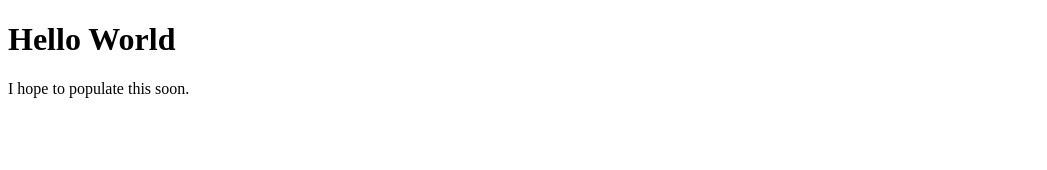
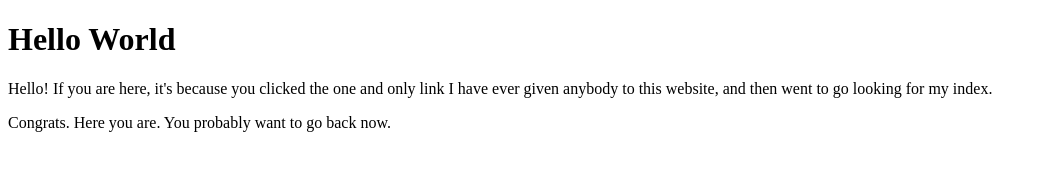
Before and after one commit to Ecruvian/Ecruvian.github.io, a plain HTML site: page index.html in a window 1280 px wide. Shown: the whole page, without its empty margins (0-1047 px from the left). Drawn offline with Linux system fonts and the light colour scheme.

Commit message:
Update index.html

```diff
--- a/index.html
+++ b/index.html
@@ -3,6 +3,7 @@
 <title>Work In Progress</title>
 <body>
 <h1>Hello World</h1>
-<p>I hope to populate this soon.</p>
+<p>Hello! If you are here, it's because you  clicked the one and only link I have ever given anybody to this website, and then went to go looking for my index.</p>
+<p>Congrats. Here you are. You probably want to go back now.</p>
 </body>
 </html>
```
